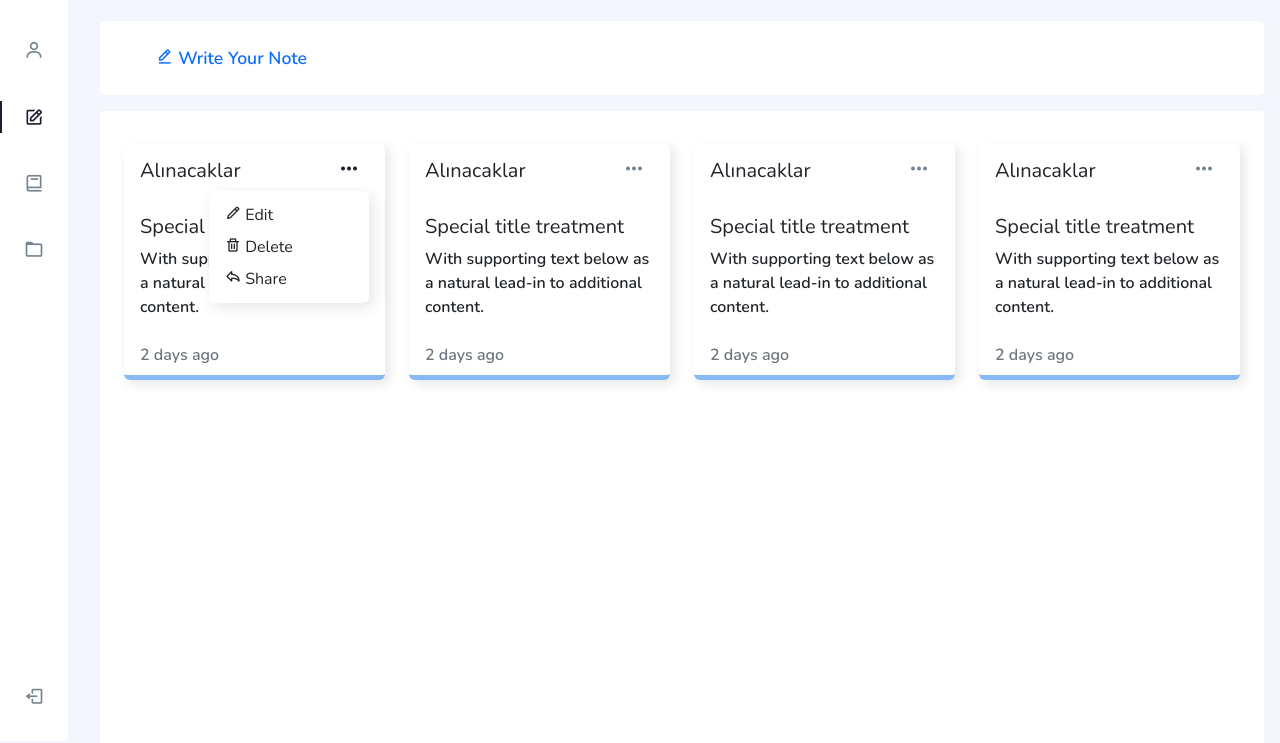
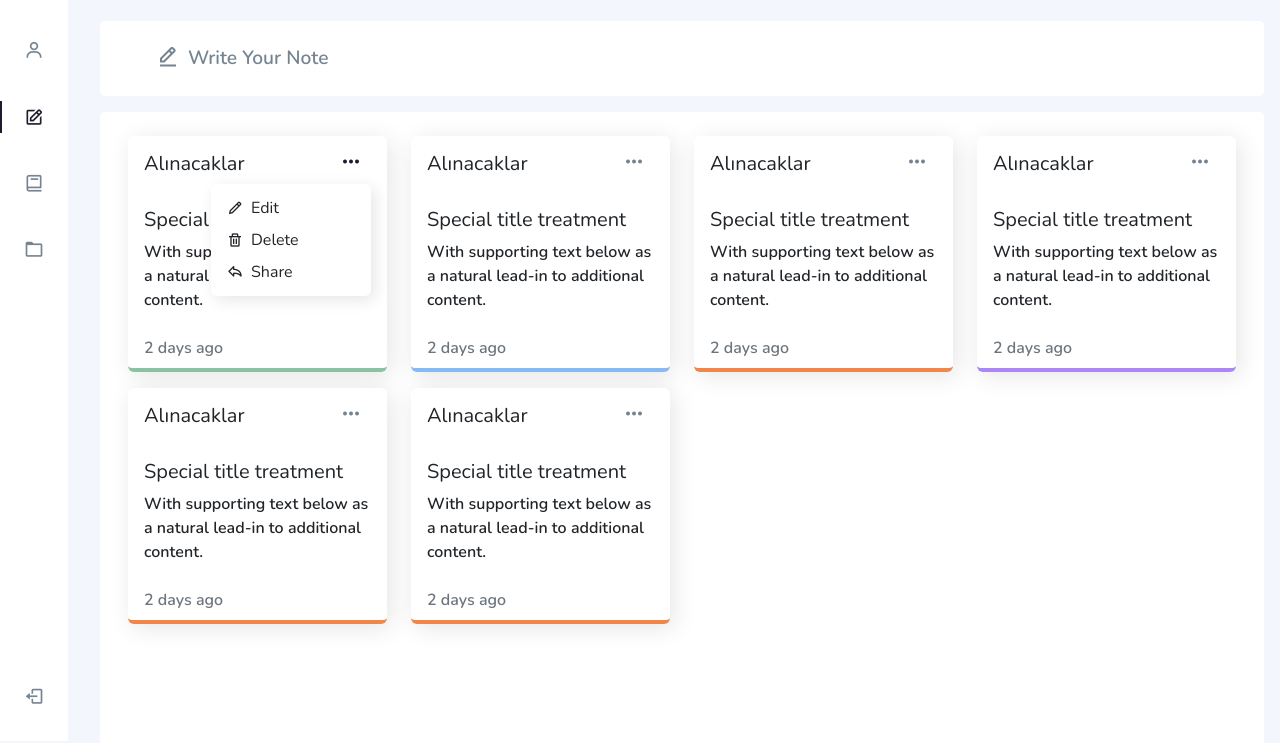
Before and after one commit to eser1/NoteApp, a website: page index.html in a window 1280 px wide. Both pictures are taken after a click on the button 349 px from the left and 230 px from the top of the page. Shown: the part 59-802 px from the top of the page. Drawn offline with nearby package versions, Linux system fonts and the light colour scheme; files whose address does not match are found by name.

Commit message:
context page designed

```diff
--- a/assets/css/global.css
+++ b/assets/css/global.css
@@ -0,0 +1,17 @@
+
+
+
+/* Default Borders */
+
+.border-green{
+    border-bottom: 4px solid var(--bg-green) !important;
+}
+.border-blue{
+    border-bottom: 4px solid var(--bg-blue) !important;
+}
+.border-orange{
+    border-bottom: 4px solid var(--bg-orange) !important;
+}
+.border-purple{
+    border-bottom: 4px solid var(--bg-purple) !important;
+}
--- a/assets/css/style.css
+++ b/assets/css/style.css
@@ -207,12 +207,12 @@ a{
 }
 
 .card{
-    margin-top: 1rem;
-    /* border-radius:  5px 5px 0 0; */
+    margin-bottom: 1rem;
     border: 0;
-    border-bottom: 5px solid var(--bg-blue);
-    box-shadow: 4px 4px 12px rgba(0, 0, 0, 0.1);
+    box-shadow: 4px 4px 24px rgba(0, 0, 0, 0.1);
 }
+
+
 
 
 .write-card, .notes-card{
@@ -226,14 +226,37 @@ a{
     display: flex;
     align-items: center;
     justify-content: start;
-    padding: 1.5rem 2rem;
+    padding: 1rem 2rem;
     padding-left: 3.5rem;
     font-weight: 600;
-    font-size: 1.1rem;
+    font-size: 1.5rem;
+
 }
 
+
+.write-card a{
+    display: flex;
+    align-items: center;
+    justify-content: start;
+    color: var(--bg-gray);
+}
+.write-card a:hover{
+
+    color: var(--bg-dark);
+}
+
+.write-card span{
+    font-size: 1.2rem;
+}
+
+.write-card i{
+    margin-bottom: .7rem;
+    margin-right: .5rem;
+}
+
+
 .notes-card{
-    padding: 1rem 0;
+    padding: 1.5rem 1rem;
     height: 100vh;
     border-radius: 5px 5px 0 0;
 }
@@ -263,15 +286,24 @@ a{
     color: var(--bg-dark);
 }
 
+ul.dropdown-menu {
+    width: 40px ;
+}
+
 .dropdown-menu{
     box-shadow: 4px 4px 16px rgba(0, 0, 0, 0.1);
     border: 0;
+
 }
 
-ul.dropdown-menu {
+.dropdown-menu .dropdown-item{
+    display: flex;
+    align-items: center;
+    justify-content: flex-start;
+}
 
-    width: 40px;
-
+.dropdown-menu .dropdown-item i{
+    margin-right: .5rem;
 }
 
 .card-header{
--- a/index.html
+++ b/index.html
@@ -6,6 +6,7 @@
     <meta name="viewport" content="width=device-width, initial-scale=1.0">
 
     <link rel="stylesheet" href="/assets/lib/bootstrap/css/bootstrap.min.css">
+    <link rel="stylesheet" href="/assets/css/global.css">
     <link rel="stylesheet" href="/assets/css/style.css">
     <link href="https://use.fontawesome.com/releases/v5.0.6/css/all.css" rel="stylesheet">
     <link href="https://cdn.jsdelivr.net/npm/boxicons@latest/css/boxicons.min.css" rel="stylesheet">
@@ -61,15 +62,15 @@
         <div class="page">
             <div class="write-card mt-3">
                 <a href="#">
-                    <i class='bx bx-edit-alt'></i>
-                    Write Your Note
+                    <i class='bx bx-edit-alt mt-2'></i>
+                    <span>Write Your Note</span>
                 </a>
             </div>
             <div class="notes-card mt-3">
                 <div class="container">
                     <div class="row">
                         <div class="col-lg-3 col-md-6 col-sm-12">
-                            <div class="card">
+                            <div class="card border-green">
                                 <div class="card-header">
                                     <h5 class="mt-2">Alınacaklar</h5>
                                     <div class="dropdown dropdown-menu-end">
@@ -108,7 +109,7 @@
                             </div>
                         </div><!-- End Column -->
                         <div class="col-lg-3 col-md-6 col-sm-12">
-                            <div class="card">
+                            <div class="card border-blue">
                                 <div class="card-header">
                                     <h5 class="mt-2">Alınacaklar</h5>
                                     <div class="dropdown dropdown-menu-end">
@@ -147,7 +148,7 @@
                             </div>
                         </div><!-- End Column -->
                         <div class="col-lg-3 col-md-6 col-sm-12">
-                            <div class="card">
+                            <div class="card border-orange">
                                 <div class="card-header">
                                     <h5 class="mt-2">Alınacaklar</h5>
                                     <div class="dropdown dropdown-menu-end">
@@ -186,7 +187,85 @@
                             </div>
                         </div><!-- End Column -->
                         <div class="col-lg-3 col-md-6 col-sm-12">
-                            <div class="card">
+                            <div class="card border-purple">
+                                <div class="card-header">
+                                    <h5 class="mt-2">Alınacaklar</h5>
+                                    <div class="dropdown dropdown-menu-end">
+                                        <a class="btn btn-secondary dropdown-toggle" href="#" role="button" id="dropdownMenuLink" data-bs-toggle="dropdown" aria-expanded="false">
+                                            <i class='bx bx-dots-horizontal-rounded'></i>
+                                        </a>
+                                        <ul class="dropdown-menu" aria-labelledby="dropdownMenuLink">
+                                            <li>
+                                                <a class="dropdown-item" href="#">
+                                                    <i class='bx bx-pencil' ></i>
+                                                    <span>Edit</span>
+                                                </a>
+                                            </li>
+                                            <li>
+                                                <a class="dropdown-item" href="#">
+                                                    <i class='bx bx-trash' ></i>
+                                                    <span>Delete</span>
+                                                </a>
+                                            </li>
+                                            <li>
+                                                <a class="dropdown-item" href="#">
+                                                    <i class='bx bx-share'></i>
+                                                    <span>Share</span>
+                                                </a>
+                                            </li>
+                                        </ul>
+                                    </div>
+                                </div>
+                                <div class="card-body">
+                                    <h5 class="card-title">Special title treatment</h5>
+                                    <p class="card-text">With supporting text below as a natural lead-in to additional content.</p>
+                                </div>
+                                <div class="card-footer text-muted">
+                                    2 days ago
+                                </div>
+                            </div>
+                        </div><!-- End Column -->
+                        <div class="col-lg-3 col-md-6 col-sm-12">
+                            <div class="card border-orange">
+                                <div class="card-header">
+                                    <h5 class="mt-2">Alınacaklar</h5>
+                                    <div class="dropdown dropdown-menu-end">
+                                        <a class="btn btn-secondary dropdown-toggle" href="#" role="button" id="dropdownMenuLink" data-bs-toggle="dropdown" aria-expanded="false">
+                                            <i class='bx bx-dots-horizontal-rounded'></i>
+                                        </a>
+                                        <ul class="dropdown-menu" aria-labelledby="dropdownMenuLink">
+                                            <li>
+                                                <a class="dropdown-item" href="#">
+                                                    <i class='bx bx-pencil' ></i>
+                                                    <span>Edit</span>
+                                                </a>
+                                            </li>
+                                            <li>
+                                                <a class="dropdown-item" href="#">
+                                                    <i class='bx bx-trash' ></i>
+                                                    <span>Delete</span>
+                                                </a>
+                                            </li>
+                                            <li>
+                                                <a class="dropdown-item" href="#">
+                                                    <i class='bx bx-share'></i>
+                                                    <span>Share</span>
+                                                </a>
+                                            </li>
+                                        </ul>
+                                    </div>
+                                </div>
+                                <div class="card-body">
+                                    <h5 class="card-title">Special title treatment</h5>
+                                    <p class="card-text">With supporting text below as a natural lead-in to additional content.</p>
+                                </div>
+                                <div class="card-footer text-muted">
+                                    2 days ago
+                                </div>
+                            </div>
+                        </div><!-- End Column -->
+                        <div class="col-lg-3 col-md-6 col-sm-12">
+                            <div class="card border-orange">
                                 <div class="card-header">
                                     <h5 class="mt-2">Alınacaklar</h5>
                                     <div class="dropdown dropdown-menu-end">
@@ -225,7 +304,6 @@
                             </div>
                         </div><!-- End Column -->
 
-
                     </div><!-- End row -->
                 </div>
 
```
